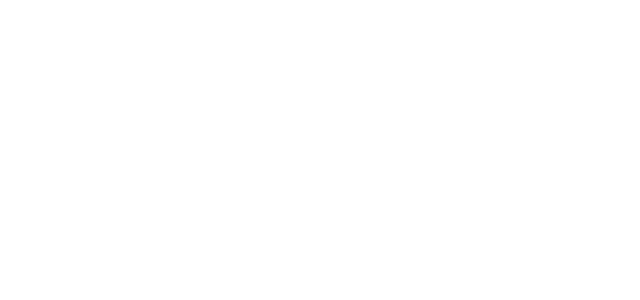
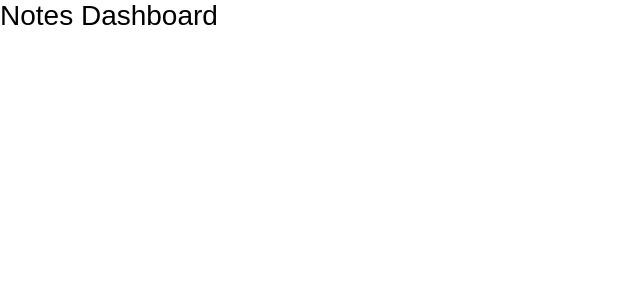
Before and after one commit to tarun-954/Notes-Taking-App-in-MERN-Stack, a React (Create React App) app in the folder my-app/: page /notes in a window 1280 px wide. Before the commit this address had no page. Shown: the top 300 px of the page, without its empty margins (0-640 px from the left). Built offline with nearby package versions, Linux system fonts and the light colour scheme.

Commit message:
notes page

```diff
--- a/my-app/src/app/index.js
+++ b/my-app/src/app/index.js
@@ -2,12 +2,19 @@
 import {BrowserRouter,Route,Routes} from 'react-router-dom';
 import Loader from "../components/shared/loader";
 import Login from "../pages/login";
+import Notes from "../pages/notes";
+import Main from "../layouts/Main";
  function App(){
     return (
 
             <BrowserRouter>
             <Routes>
                 <Route path="/" element={<Login />} />
+
+                <Route path="/notes" element={<Main />}>
+                <Route index element={<Notes />} />
+                </Route>
+
             </Routes>
 
             </BrowserRouter>
--- /dev/null
+++ b/my-app/src/layouts/Main.js
@@ -0,0 +1,21 @@
+import React, { Suspense } from "react";
+import { Outlet } from "react-router-dom";
+import styles from "./layout.module.scss";
+import Loader from "../components/shared/loader";
+function Main(){
+    return(
+       <Suspense fallback={<Loader />}>
+       {/*SideBar*/}
+       <main className={styles.main}>
+        {/*Navbar*/}
+        <section className={styles.content}>
+            <Outlet />
+
+        </section>
+
+       </main>
+       </Suspense>
+
+    )
+}
+export default Main;
--- /dev/null
+++ b/my-app/src/pages/notes/index.js
@@ -0,0 +1,12 @@
+import React from "react";
+import styles from "./notes.module.scss";
+
+function Notes(){
+    return (
+       <section className={styles.container}>
+        <h1>Notes Dashboard</h1>
+
+       </section>
+    )
+}
+export default Notes;
```
Also changed, not shown: my-app/src/layouts/layout.module.scss (added), my-app/src/pages/notes/notes.module.scss (added).
